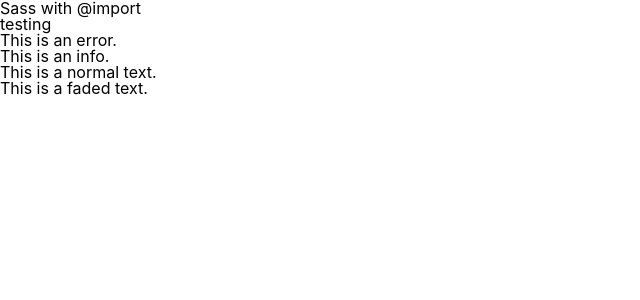
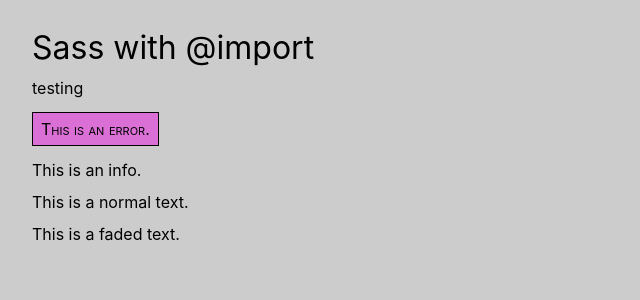
Before and after one commit to Yokosumi/vite_sass_with_import, a React (Vite) app: page / in a window 1280 px wide. Shown: the top 300 px of the page, without its empty margins (0-640 px from the left). Built offline with nearby package versions, Linux system fonts and the light colour scheme; a web font is replaced by a local one.

Commit message:
test style for mixins

```diff
--- a/src/sass/abstracts/_mixins.scss
+++ b/src/sass/abstracts/_mixins.scss
@@ -1,9 +1,9 @@
 @mixin alert-text($color: #555, $border: 2px solid #333) {
-    background-color: $color;
-    color: white;
-    font-variant: small-caps;
-    padding:.5rem;
-    width: fit-content;
-    border: $border;
-    @content;
+  background-color: $color;
+  color: black;
+  font-variant: small-caps;
+  padding: 0.5rem;
+  width: fit-content;
+  border: 1px solid black;
+  background-color: orchid;
 }
--- a/src/sass/base/_typography.scss
+++ b/src/sass/base/_typography.scss
@@ -1,9 +1,19 @@
 @font-face {
-    font-family: "inter";
-    src: url('../fonts/inter/ttf');
+  font-family: "inter";
+  src: url("../fonts/inter/ttf");
 }
 
+body {
+  background-color: #ccc;
+  font-family: inter;
+  padding: 2rem;
+}
 
-body {
-    font-family: inter;
+h1 {
+  font-size: 2rem;
+  margin-bottom: 1rem;
 }
+
+.spacing {
+  margin-top: 1rem;
+}
--- /dev/null
+++ b/src/sass/components/_messages.scss
@@ -0,0 +1,18 @@
+@import "../abstracts/mixins";
+.error-text {
+  @include alert-text(darkred);
+}
+
+// .info-text {
+//   @include alert-text(darkgreen, null);
+// }
+
+// .normal-text {
+//   @include alert-text();
+// }
+
+// .faded-text {
+//   @include alert-text() {
+//     opacity: 0.5;
+//   }
+// }
--- a/src/sass/main.scss
+++ b/src/sass/main.scss
@@ -1,3 +1,4 @@
-@import './base/reset';
-@import './base/typography';
-@import './abstracts/mixins';
+@import "./base/reset";
+@import "./base/typography";
+@import "./abstracts/mixins";
+@import "./components/messages";
```
